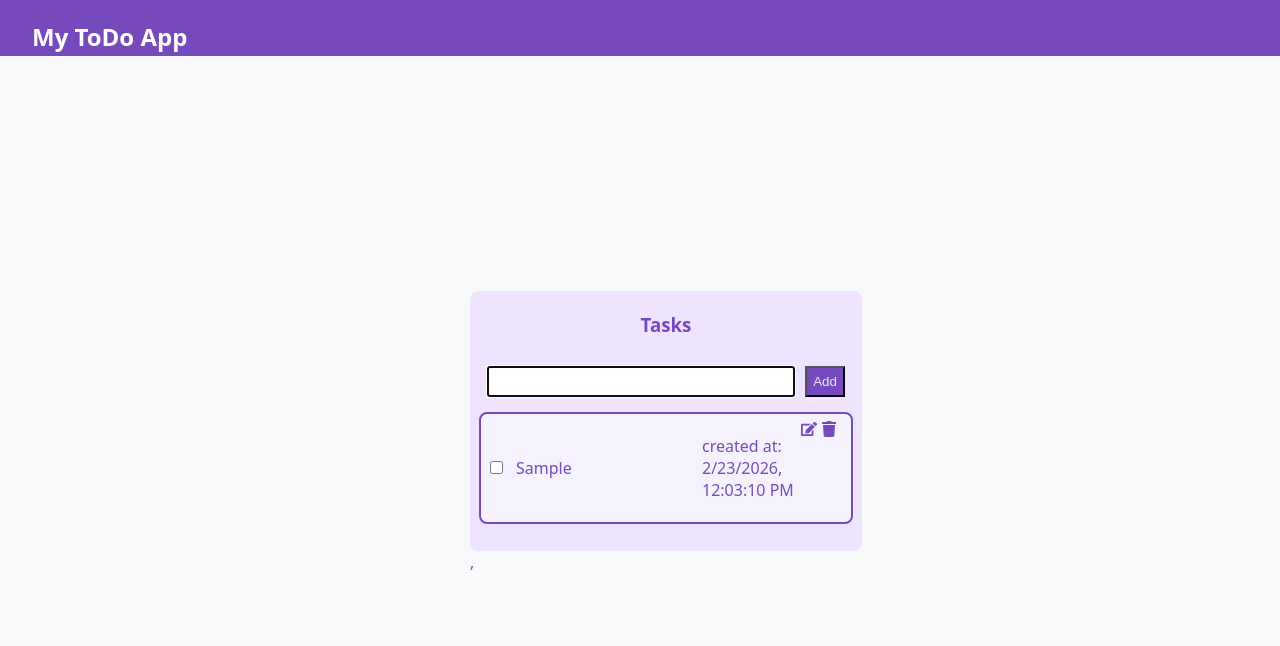
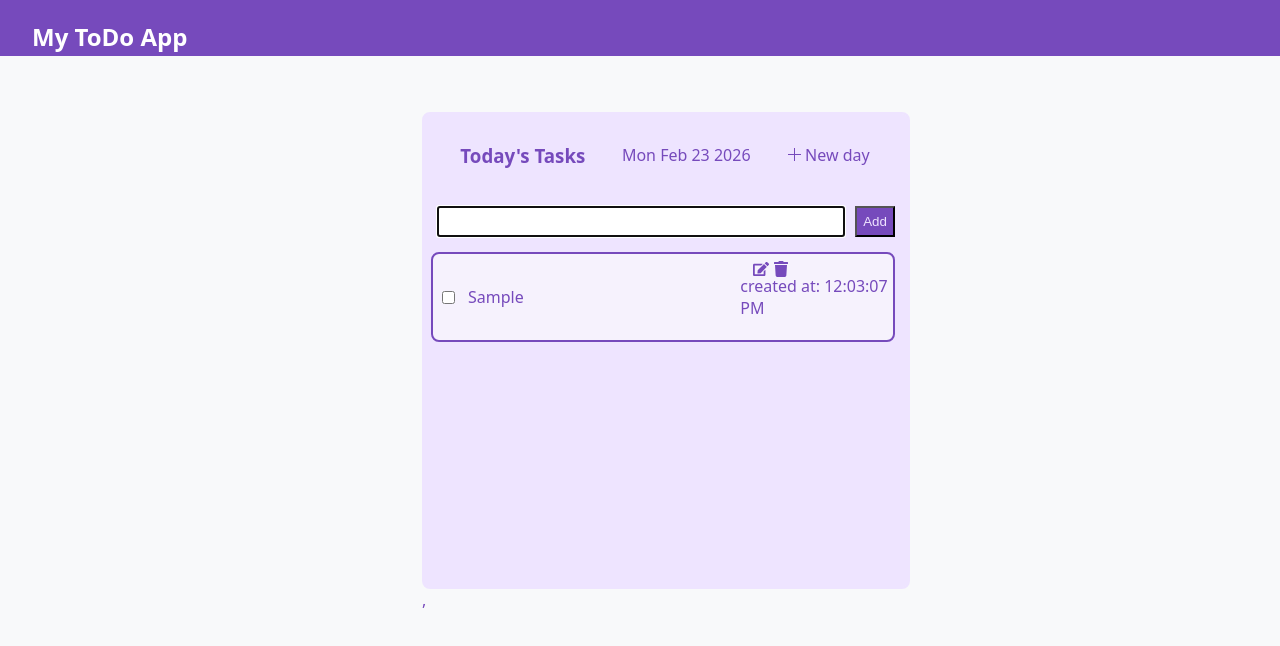
Before and after one commit to GirjaSharma/Todo-List, a React (Vite) app: page / in a window 1280 px wide. Both pictures are taken after typing "Sample" into the empty fields and a click on the button "Add". Shown: the top 646 px of the page. Built offline with nearby package versions, Linux system fonts and the light colour scheme.

Commit message:
Refactoring and Styling

```diff
--- a/src/App.css
+++ b/src/App.css
@@ -1,8 +1,11 @@
 
 .todoContainer{
 min-height: 200px;
-  height: auto;
-  width: var(--container-width);
+  /* height: auto; */
+  /* min-width: 400px; */
+  margin: 0 auto;
+  width: min(100%, 700px);
+  /* width: var(--container-width); */
   border: 2px solid var(--container-bg);
   background-color: var(--container-bg);
   border-radius: 8px;
@@ -10,6 +13,7 @@ min-height: 200px;
   flex-direction: column;
  align-items: center;
  padding-bottom: 20px;
+position:relative
 
 }
 
--- a/src/App.jsx
+++ b/src/App.jsx
@@ -1,7 +1,7 @@
 import { useState, useEffect, useReducer } from 'react';
 import { Route, Routes, Link } from 'react-router-dom';
 import './App.css';
-import {generateId} from './utils/id';
+import {generateId, currentDate} from './utils/utils';
 import {reducer, initial_state as defaultInitialState} from './reducer/Reducer';
 import {ACTION_TYPES} from './constants/actionTypes';
 import {Navbar} from './components/Navbar/Navbar';
@@ -37,9 +37,6 @@ localStorage.setItem('todoList', JSON.stringify(state.taskList));
 
   const handleAddBtn=(e)=>{
     e.preventDefault();
-    const creationTime = new Date();
-
-
     if(!state.task.trim())return ;
 
 
@@ -49,7 +46,7 @@ localStorage.setItem('todoList', JSON.stringify(state.taskList));
         id:generateId(),
         text: state.task.trim(),
         completed: false,
-        createdAt: creationTime.toLocaleString()
+        createdAt: currentDate().toLocaleTimeString()
 
       }
     })
@@ -87,9 +84,9 @@ const handleRemoveIcon =(id)=>{
 
 
   return (
+  <main>
+   <Navbar/>
    <div className="todoContainer">
-      <Navbar/>
-
      <Routes>
        <Route path='/' element={<CurrentDate
        task={state.task} onAddTask={handleAddBtn}
@@ -105,9 +102,9 @@ const handleRemoveIcon =(id)=>{
        <Route path='/settings' element={<SettingsPage/>}/>
        <Route path='*' element={<div>Item not found</div>}  />
      </Routes>
+         </div>
+  </main>
 
-
-    </div>
   )
 }
 
--- /dev/null
+++ b/src/Pages/Today/CurrentDate.css
@@ -0,0 +1,26 @@
+.headings{
+    display: flex;
+    justify-content: space-between;
+    align-items: center;
+    width: 85%;
+    position: sticky;
+    padding: 10px
+}
+
+.headings h1{
+    margin:0
+}
+
+
+.headings button{
+    all: unset;
+  border: none;
+  cursor: pointer;
+  display: flex;
+  align-items: center;
+}
+
+.icon-text{
+    padding: 2px;
+    font-size: 1rem;
+}
--- a/src/Pages/Today/CurrentDate.jsx
+++ b/src/Pages/Today/CurrentDate.jsx
@@ -1,11 +1,24 @@
 import { InputBox } from "../../components/InputBox/InputBox";
 import { TodoList } from "../../components/TodoList/TodoList";
+import { VscAdd } from "react-icons/vsc";
+import './CurrentDate.css';
+import { currentDate } from "../../utils/utils";
 
 const CurrentDate =({task,onAddTask,onTaskChange,isEditing,onCancelTask,onUpdateTask, taskList, onDelete, onEdit, onCheckboxChange})=>{
 
+
+    // const handleNextDay=()=>{
+
+    // }
+
     return (
         <>
-         <h3>Tasks</h3>
+        <div className="headings">
+            <h3>Today's Tasks </h3>
+            <p>{currentDate().toDateString()}</p>
+            <button type="button"><VscAdd aria-hidden="true" /><span className="icon-text">New day</span></button>
+            </div>
+
         <InputBox task={task} onAddTask={onAddTask}
         onTaskChange={onTaskChange}
         isEditing={isEditing}
--- a/src/components/InputBox/InputBox.jsx
+++ b/src/components/InputBox/InputBox.jsx
@@ -46,7 +46,7 @@ console.log("------inputbox")
         <div className='inputRow'>
         <input aria-label={isEditing? "Edit Task" : "Add a Task" }
         ref={inputRef}
-        style={{width: "300px", height: "25px"}}
+        style={{width: "400px", height: "25px"}}
         type="text"
         value={task}
         onChange={e=> onTaskChange(e.target.value)}
--- a/src/components/TodoList/TodoList.css
+++ b/src/components/TodoList/TodoList.css
@@ -1,3 +1,14 @@
+.list-container{
+  max-height: 40vh;
+  height:600px;
+  overflow-y: auto;
+  padding-right: 6px;
+  /* display: flex;
+    flex-direction: column;
+    gap:12px; */
+}
+
+
 .newTask{
     position: relative;
     background-color: #f6f2fd;
@@ -7,7 +18,8 @@
     min-height: 30px;
     padding:5px;
     margin: 5px;
-    width: 360px;
+    width: 450px;
     border: 2px solid var(--primary);
     border-radius: 8px;
+
   }
--- a/src/components/TodoList/TodoList.jsx
+++ b/src/components/TodoList/TodoList.jsx
@@ -7,14 +7,14 @@ export const TodoList=({taskList, onEdit, onDelete, isEditing, onCheckboxChange,
 })=>{
     console.log("todolist----")
     return(
-        <>
+        <div className='list-container'>
         {isEditing=== true ? '' : taskList.length>0 && taskList.map(task => (
             <div className="newTask" key={task.id}>
             <TodoItem task={task} onChange={onCheckboxChange} onEdit={onEdit} onDelete={onDelete} />
 
         </div>))}
 
-        </>
+        </div>
 
     )
 }
--- a/src/index.css
+++ b/src/index.css
@@ -46,7 +46,8 @@ body {
   font-family: system-ui, sans-serif;
   display: flex;
   justify-content: center;
-  align-items: center;
+  align-items: flex-start;
+  padding-top: 80px;
   min-height: 100vh;
   background-color: var(--bg);
   color: var(--text-color);
--- /dev/null
+++ b/src/utils/date.js
@@ -0,0 +1,3 @@
+export const currentDate=()=>{
+    const todaysDate = new Date();
+}
--- a/src/utils/id.js
+++ /dev/null
@@ -1,3 +0,0 @@
-import {v4 as uuidv4} from 'uuid';
-
-export const generateId = ()=> uuidv4()
--- /dev/null
+++ b/src/utils/utils.js
@@ -0,0 +1,6 @@
+import {v4 as uuidv4} from 'uuid';
+
+export const generateId = ()=> uuidv4();
+
+
+export const currentDate=()=> new Date();
```
Lines whose indentation alone changed are shown as unchanged.
